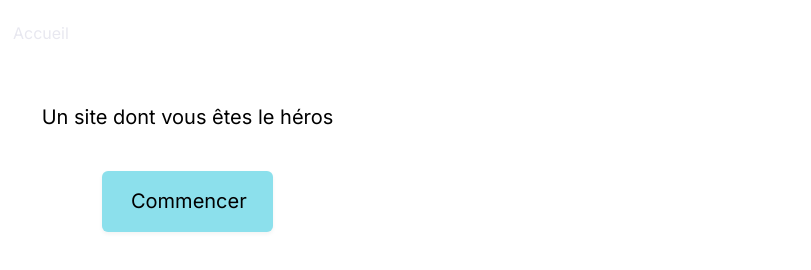
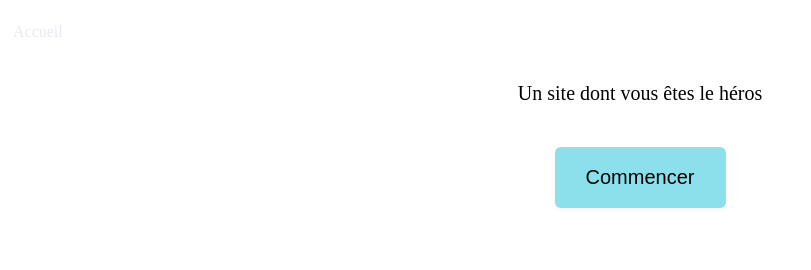
Before and after one commit to robertocastro/heroes, a plain HTML site: page index.html in a window 1280 px wide. Shown: the whole page, without its empty margins (0-811 px from the left). Drawn offline with Linux system fonts and the light colour scheme.

Commit message:
deuxieme

```diff
--- a/index.html
+++ b/index.html
@@ -4,6 +4,7 @@
     <meta charset="UTF-8" />
     <meta http-equiv="X-UA-Compatible" content="IE=edge" />
     <meta name="viewport" content="width=device-width, initial-scale=1.0" />
+    <link rel="stylesheet" href="reset.css" />
     <link rel="stylesheet" href="style.css" />
     <link rel="preconnect" href="https://fonts.googleapis.com" />
     <link rel="preconnect" href="https://fonts.gstatic.com" crossorigin />
@@ -21,8 +22,6 @@
 
     <h2>Un site dont vous êtes le héros</h2>
 
-    <button>
-      <p>Commencer</p>
-    </button>
+    <button>Commencer</button>
   </body>
 </html>
--- /dev/null
+++ b/reset.css
@@ -0,0 +1,129 @@
+/* http://meyerweb.com/eric/tools/css/reset/
+   v2.0 | 20110126
+   License: none (public domain)
+*/
+
+html,
+body,
+div,
+span,
+applet,
+object,
+iframe,
+h1,
+h2,
+h3,
+h4,
+h5,
+h6,
+p,
+blockquote,
+pre,
+a,
+abbr,
+acronym,
+address,
+big,
+cite,
+code,
+del,
+dfn,
+em,
+img,
+ins,
+kbd,
+q,
+s,
+samp,
+small,
+strike,
+strong,
+sub,
+sup,
+tt,
+var,
+b,
+u,
+i,
+center,
+dl,
+dt,
+dd,
+ol,
+ul,
+li,
+fieldset,
+form,
+label,
+legend,
+table,
+caption,
+tbody,
+tfoot,
+thead,
+tr,
+th,
+td,
+article,
+aside,
+canvas,
+details,
+embed,
+figure,
+figcaption,
+footer,
+header,
+hgroup,
+menu,
+nav,
+output,
+ruby,
+section,
+summary,
+time,
+mark,
+audio,
+video {
+  margin: 0;
+  padding: 0;
+  border: 0;
+  font-size: 100%;
+  font: inherit;
+  vertical-align: baseline;
+}
+/* HTML5 display-role reset for older browsers */
+article,
+aside,
+details,
+figcaption,
+figure,
+footer,
+header,
+hgroup,
+menu,
+nav,
+section {
+  display: block;
+}
+body {
+  line-height: 1;
+}
+ol,
+ul {
+  list-style: none;
+}
+blockquote,
+q {
+  quotes: none;
+}
+blockquote:before,
+blockquote:after,
+q:before,
+q:after {
+  content: "";
+  content: none;
+}
+table {
+  border-collapse: collapse;
+  border-spacing: 0;
+}
--- a/style.css
+++ b/style.css
@@ -1,77 +1,33 @@
 @media screen and (max-width: 375px) {
   body {
     background: #e8e8f0;
+    font-family: "Inter";
   }
 
   header {
     background: #514d6c;
-    position: absolute;
-    width: 375px;
     height: 62px;
-    left: 0px;
-    top: 0px;
   }
 }
 h1 {
   color: #e8e8f0;
-  position: absolute;
-  width: 55px;
-  height: 19px;
-  left: 13px;
-  top: 24px;
-  margin: 0px;
-
-  font-family: "Inter";
-  font-style: normal;
-  font-weight: 400;
-  font-size: 16px;
-  line-height: 19px;
-  display: flex;
-  align-items: center;
+  padding: 24px 0px 0px 13px;
 }
 
 h2 {
-  position: absolute;
-  width: 375px;
-  height: 22px;
-  left: 0px;
-  top: 105px;
-  margin: 0px;
-  font-family: "Inter";
-  font-style: normal;
-  font-weight: 400;
+  margin-top: 43px;
   font-size: 20px;
-  line-height: 24px;
   text-align: center;
-
-  color: #000000;
 }
 
 button {
-  position: absolute;
+  display: block;
+  margin: 44px auto 0 auto;
   width: 171px;
   height: 61px;
-  left: 102px;
-  top: 171px;
   border: 0px;
-  margin: 0px;
-  padding: 0px;
   background: #8ce0ec;
-  /* Shadow1 */
-
+  font-size: 20px;
   box-shadow: 0px 2px 4px rgba(0, 0, 0, 0.05);
   border-radius: 6px;
 }
-
-button p {
-  font-family: "Inter";
-  font-style: normal;
-  font-weight: 400;
-  font-size: 20px;
-  line-height: 24px;
-  display: flex;
-  align-items: center;
-  text-align: center;
-  margin: 18px 28px 19px 29px;
-  color: #000000;
-}
```
Also changed, not shown: 1 other file.
